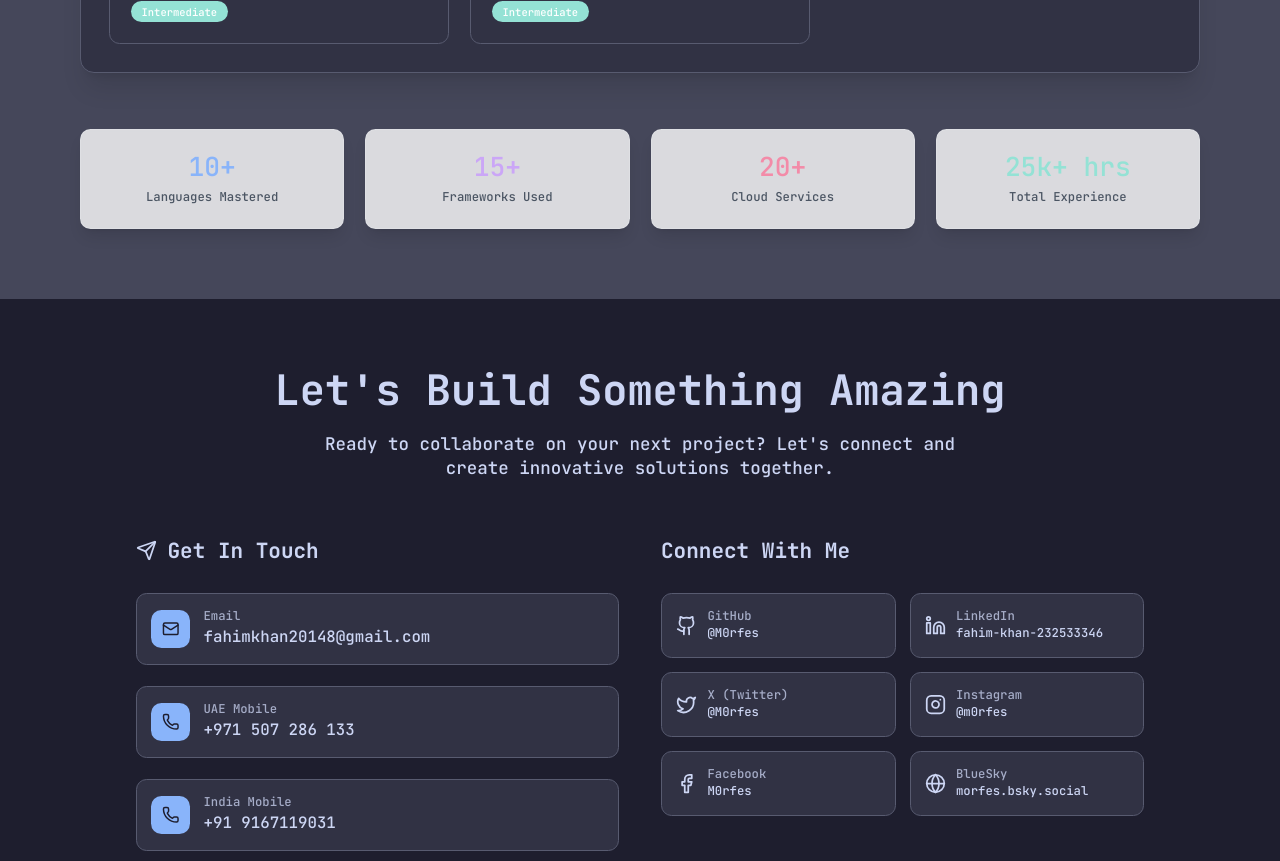
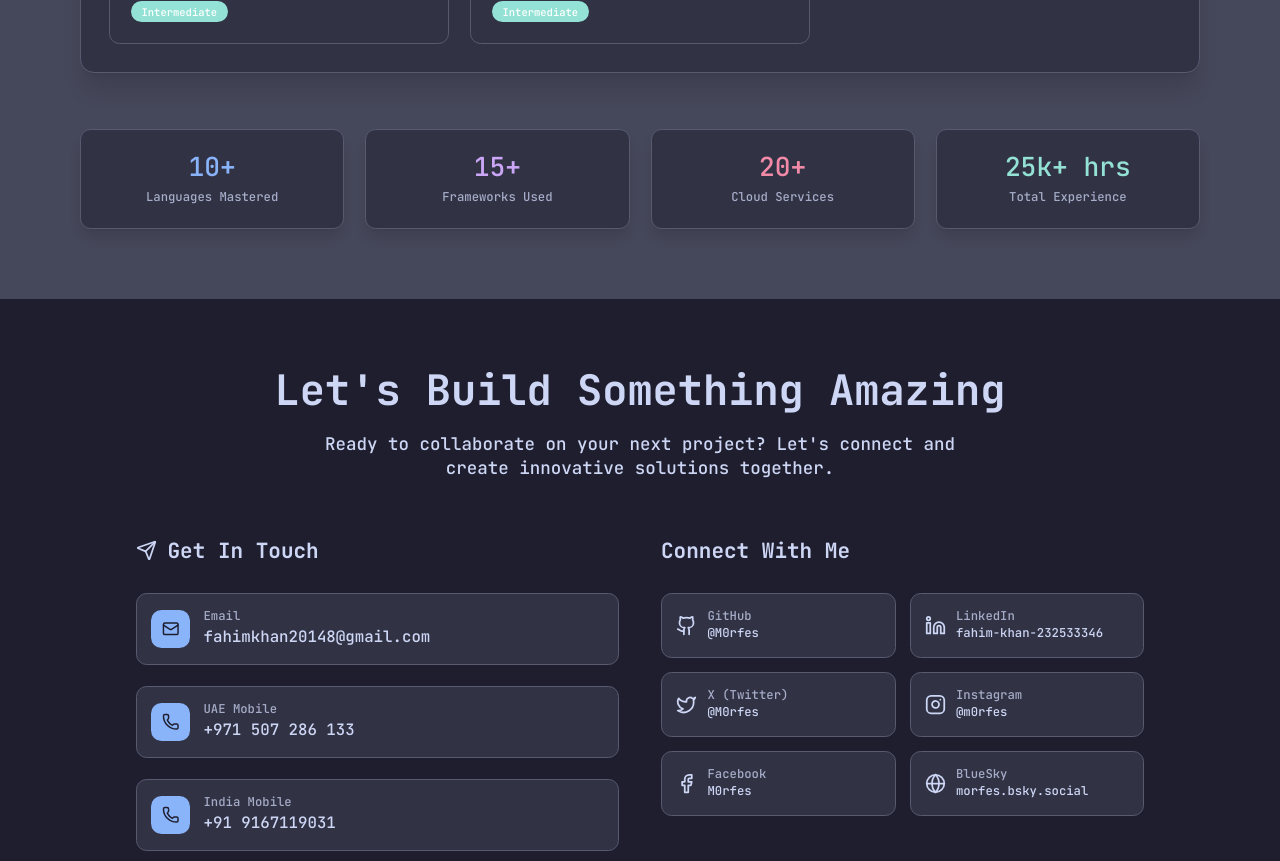
Before and after one commit to M0rfes/portfolio, a Next.js app: page / in a window 1280 px wide. Shown: the part 7560-8421 px from the top of the page. Built offline with nearby package versions, Linux system fonts and the light colour scheme.

Commit message:
style: Update skill card background, border, and text colors to use theme-aware classes.

```diff
--- a/src/components/Skills.tsx
+++ b/src/components/Skills.tsx
@@ -291,7 +291,7 @@ function SummaryStats() {
           <motion.div
             key={index}
             variants={itemVariants}
-            className="p-6 bg-white/80 backdrop-blur-sm rounded-xl shadow-lg border border-gray-200/50"
+            className="p-6 bg-card backdrop-blur-sm rounded-xl shadow-lg border border-border"
             whileHover={{ scale: 1.05 }}
           >
             <div className={`text-3xl mb-2 ${stat.color}`}>
@@ -302,7 +302,7 @@ function SummaryStats() {
                 delay={getCountUpDelay(index)}
               />
             </div>
-            <div className="text-sm text-gray-600">{stat.label}</div>
+            <div className="text-sm text-muted-foreground">{stat.label}</div>
           </motion.div>
         ))}
       </div>
```
